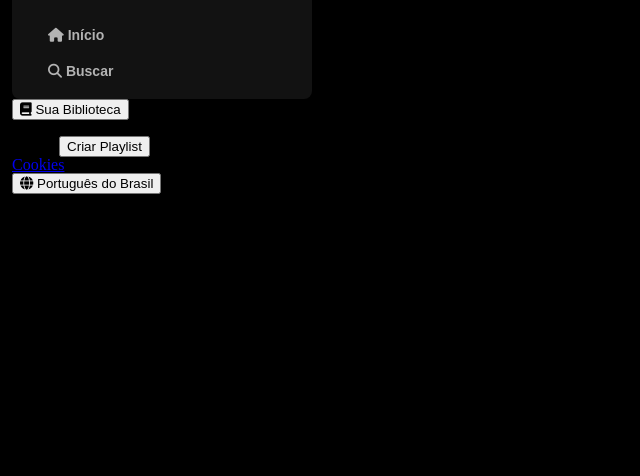
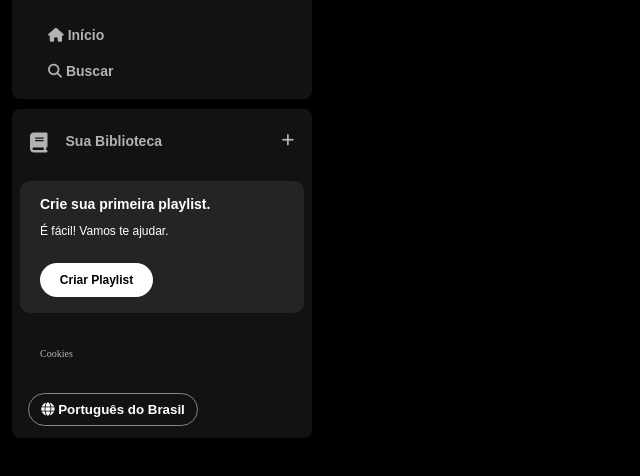
Before and after one commit to maleixorm/spotify-alura, a plain HTML site: page index.html in a window 1280 px wide. Shown: the part 74-550 px from the top of the page, without its empty margins (0-640 px from the left). Drawn offline with Linux system fonts and the light colour scheme.

Commit message:
Estilizando a sidebar com o CSS.

```diff
--- a/style.css
+++ b/style.css
@@ -48,3 +48,127 @@ h1 {
     font-size: 14px;
     font-family: "DM Sans", sans-serif;
 }
+
+.library {
+    background-color: #121212;
+    border-radius: 8px;
+    display: flex;
+    justify-content: space-between;
+    flex-direction: column;
+    padding: 4px 8px;
+    color: #b3b3b3;
+    font-weight: 600;
+    font-size: 14px;
+    margin-top: 10px;
+}
+
+.library .library__content {
+    display: flex;
+    justify-content: space-between;
+}
+
+.library .library__button {
+    display: flex;
+    margin-right: 10px;
+    color: #b3b3b3;
+    background-color: transparent;
+    border: 0px;
+    font-size: 14px;
+    font-weight: 700;
+    font-family: "DM Sans", sans-serif;
+    text-align: center;
+    text-decoration: none;
+    text-transform: none;
+    padding: 20px 10px;
+}
+
+.library .library__button .fa {
+    font-size: 20px;
+    /* font-weight: 300; */
+    margin-right: 10px;
+    padding-right: 8px;
+}
+
+.library .library__content .fa-plus {
+    margin: 20px 10px;
+}
+
+.section-playlist {
+    display: flex;
+    align-items: flex-start;
+    justify-content: space-between;
+    gap: 20px;
+    background-color: #242424;
+    color: #b3b3b3;
+    font-weight: 600;
+    font-size: 14px;
+    margin: 8px 0;
+    padding: 16px 20px;
+    border-radius: 10px;
+}
+
+.section-playlist .section-playlist__content {
+    display: flex;
+    flex-direction: column;
+}
+
+.section-playlist__content .text{
+    padding-bottom: 14px;
+    font-family: "DM Sans", sans-serif;
+    color: #fff;
+}
+
+.section-playlist__content .title{
+    font-weight: 700;
+}
+
+.section-playlist__content .subtitle{
+    font-weight: 500;
+    font-size: 12px;
+}
+
+.section-playlist__content .section-playlist__button {
+    display: flex;
+    justify-content: center;
+    background-color: #fff;
+    color: #000;
+    border-radius: 20px;
+    font-size: 12px;
+    font-weight: 700;
+    font-family: "DM Sans", sans-serif;
+    text-decoration: none;
+    text-transform: none;
+    cursor: pointer;
+    margin-top: 12px;
+    padding: 10px;
+    border: 0px;
+    width: 113px;
+}
+
+.sidebar .cookies {
+    margin: 25px 20px;
+}
+
+.sidebar .cookies a {
+    color: #b3b3b3;
+    font-weight: 500;
+    font-size: 10px;
+    text-decoration: none;
+}
+
+.sidebar .cookies a:hover {
+    text-decoration: underline;
+}
+
+.languages .languages__button {
+    background-color: transparent;
+    border: 1px solid #878787;
+    border-radius: 20px;
+    color: #fff;
+    font-weight: 700;
+    cursor: pointer;
+    align-items: center;
+    width: 170px;
+    margin: 8px;
+    padding: 8px;
+}
```
